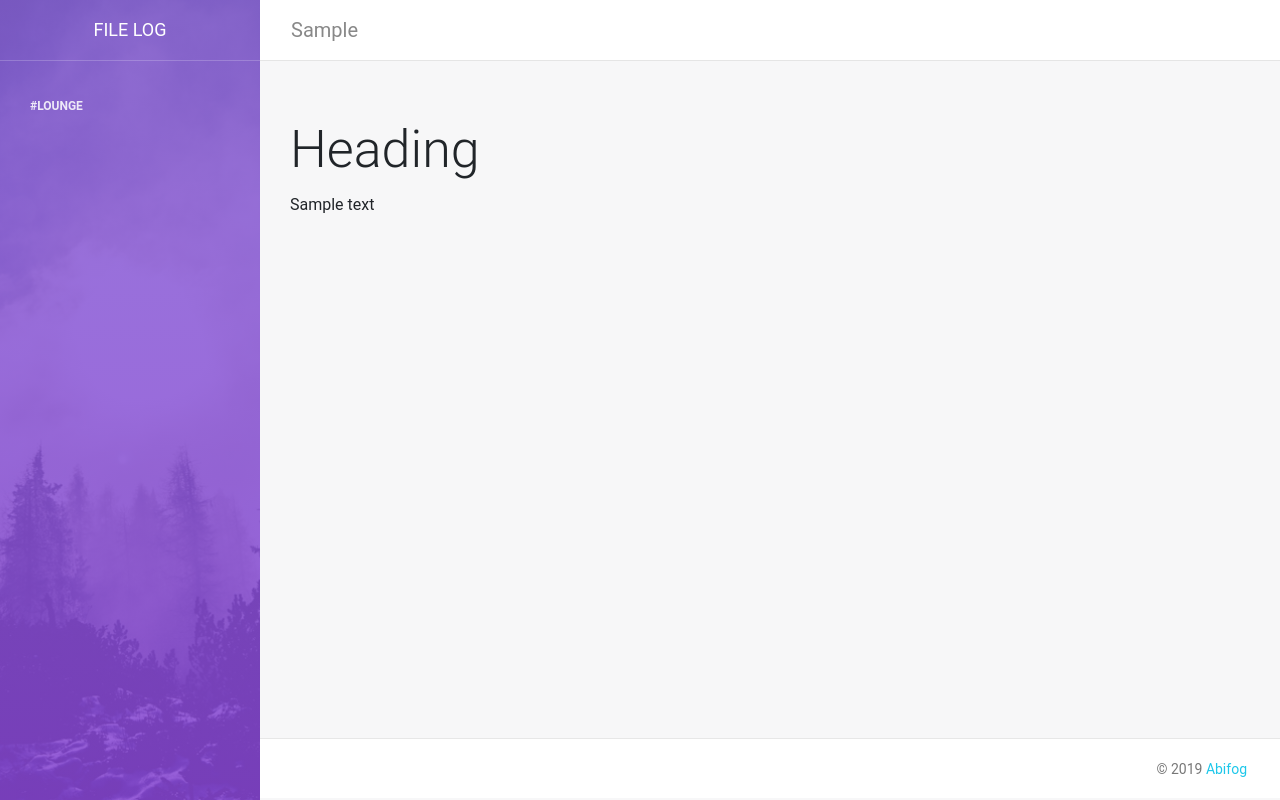
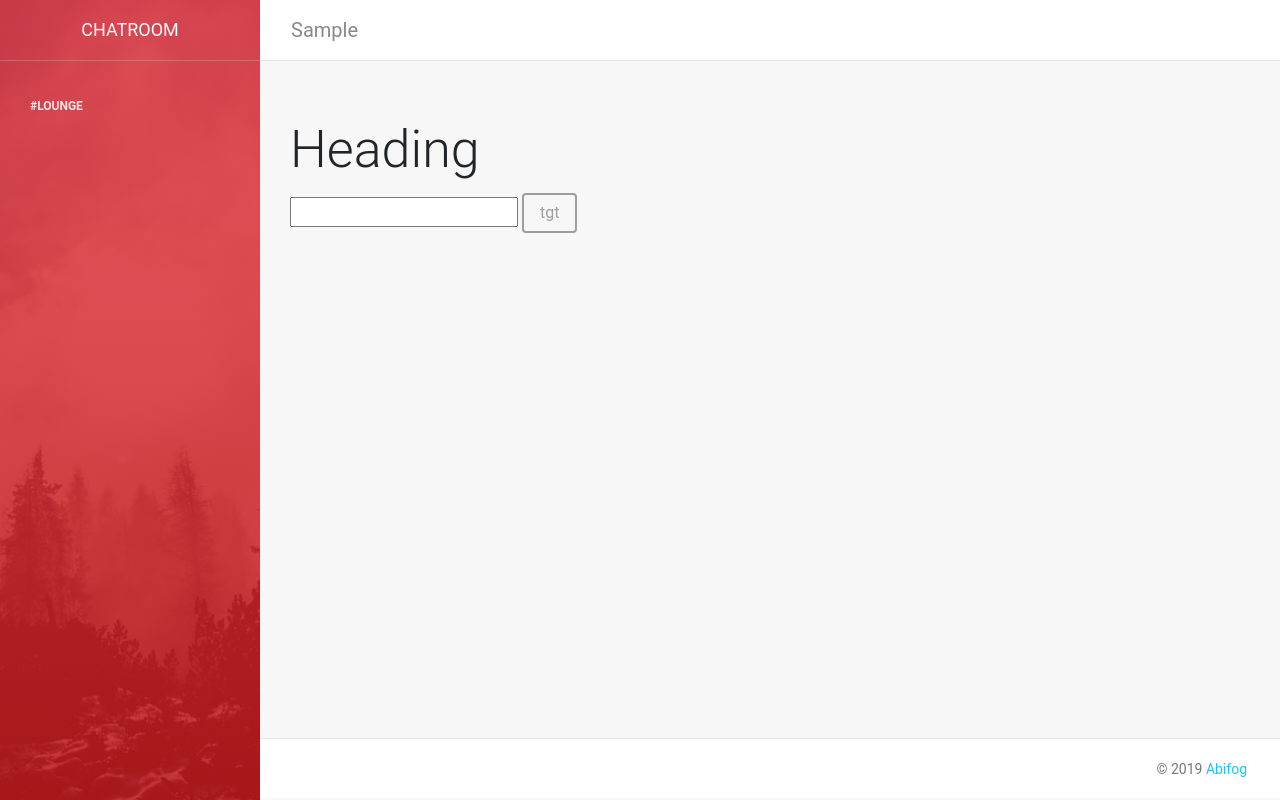
Before and after one commit to IceWreck/ChatRooms, a Flask app: template templates/sample.html in a window 1280 px wide. Run offline with Flask 2, Linux system fonts and the light colour scheme; the template is opened without the code that fills it, so the values that code supplies are empty; some libraries are stand-ins or nearby versions.

Commit message:
barebones chat functionality

```diff
--- a/app.py
+++ b/app.py
@@ -10,4 +10,14 @@ socketio = SocketIO(app)
 
 @app.route("/")
 def index():
-    return render_template('sample.html')
+    return redirect('/chat')
+
+
+@app.route("/chat")
+def chat():
+    return render_template("/sample.html")
+
+@socketio.on("client_emit")
+def message(message_data):
+    message_text = message_data["text"]
+    emit("server_emit", {"text": message_text}, broadcast=True)
--- /dev/null
+++ b/static/js/chat.js
@@ -0,0 +1,24 @@
+document.addEventListener('DOMContentLoaded', () => {
+
+    // Connect to a websocket
+    var socket = io.connect(location.protocol + '//' + document.domain + ':' + location.port);
+
+    // Implement send_message functionality
+    socket.on('connect', () => {
+
+        // Send message to server
+        document.querySelector('#send_message').onclick = () => {
+            message_text = document.querySelector('#input_message').value;
+            socket.emit('client_emit', {'text': message_text});
+            // clear its value
+            document.querySelector('#input_message').value = "";
+        };
+    });
+
+    // Add message to page
+    socket.on('server_emit', message_data => {
+        const li = document.createElement('li');
+        li.innerHTML = `Wow: ${message_data.text}`;
+        document.querySelector('#chat').append(li);
+    });
+});
--- a/templates/layout.html
+++ b/templates/layout.html
@@ -3,8 +3,8 @@
 
 <head>
     <meta charset="utf-8" />
-    <link rel="apple-touch-icon" sizes="76x76" href="../static/img/apple-icon.png">
-    <link rel="icon" type="image/png" href="../static/img/favicon.ico">
+    <link rel="apple-touch-icon" sizes="76x76" href="../static/img/icon.png">
+    <link rel="icon" type="image/png" href="../static/img/favicon.png">
     <meta http-equiv="X-UA-Compatible" content="IE=edge,chrome=1" />
     <title>{% block title %}{% endblock %}</title>
     <meta content='width=device-width, initial-scale=1.0, maximum-scale=1.0, user-scalable=0, shrink-to-fit=no'
@@ -20,17 +20,18 @@
     <!-- CSS Files -->
     <link href="../static/css/bootstrap.min.css" rel="stylesheet" />
     <link href="../static/css/light-bootstrap-dashboard.css?v=2.0.0 " rel="stylesheet" />
+    <script type="text/javascript" src="https://cdnjs.cloudflare.com/ajax/libs/socket.io/1.3.6/socket.io.min.js"></script>
 
 </head>
 
 <body>
     <div class="wrapper">
-        <div class="sidebar" data-image="../static/img/sidebar-5.jpg">
+        <div class="sidebar" data-color="red" data-image="../static/img/sidebar-5.jpg">
 
             <div class="sidebar-wrapper">
                 <div class="logo">
                     <a href="javascript:;" class="simple-text">
-                        File Log
+                        ChatRoom
                     </a>
                 </div>
                 <ul class="nav">
--- a/templates/sample.html
+++ b/templates/sample.html
@@ -11,5 +11,16 @@ Sample
 
 {% block main %}
 <h1>Heading</h1>
-Sample text
+
+    <input type="text" id="input_message"/>
+    <button id="send_message" class="btn" button>tgt</button>
+
+<div>
+<ul id="chat">
+
+</ul>
+
+</div>
+
+<script src="../static/js/chat.js" type="text/javascript"></script>
 {% endblock %}
```
Also changed, not shown: README.md, static/img/favicon.png (added), static/img/icon.png (added), 1 other file.
